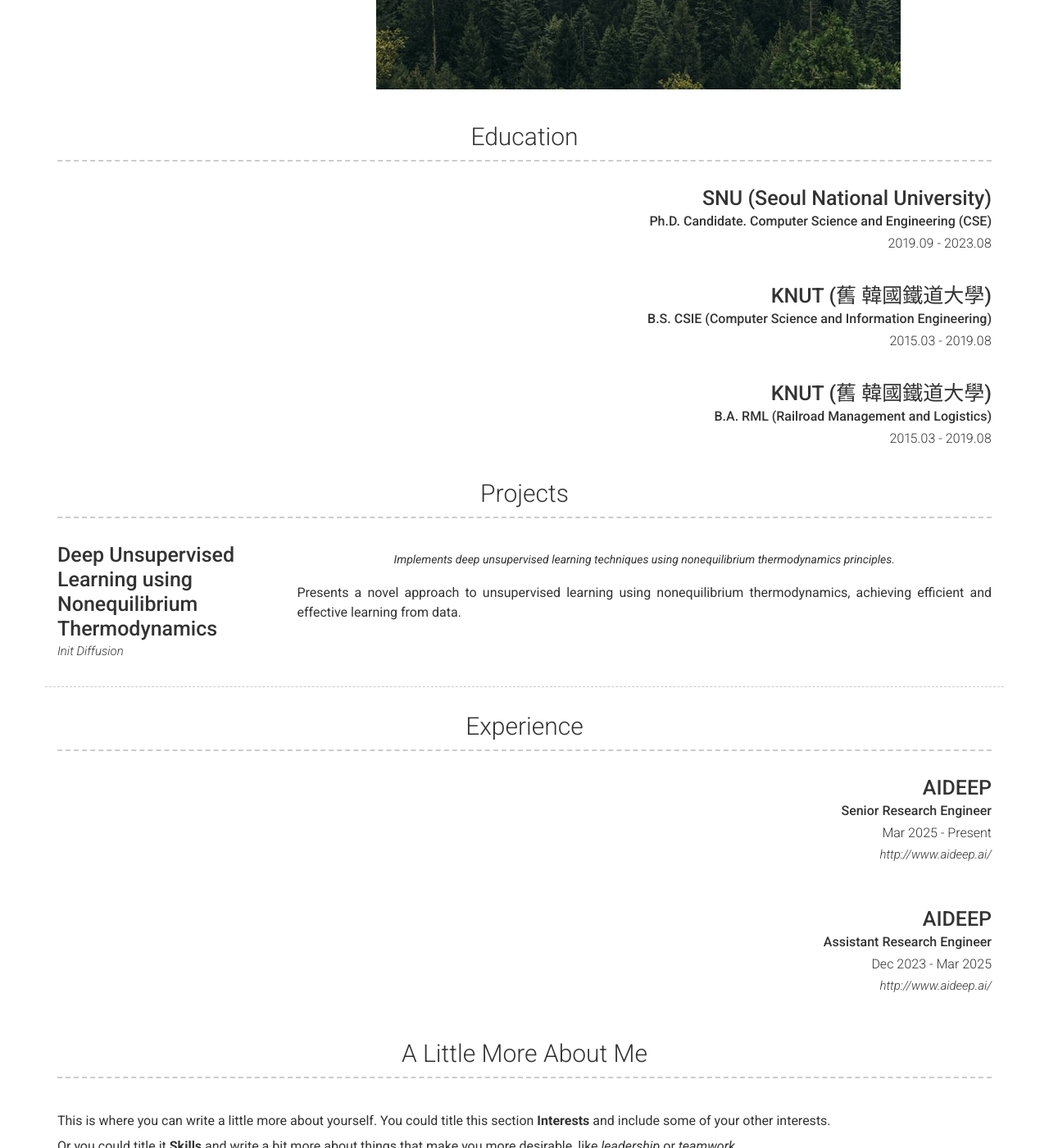
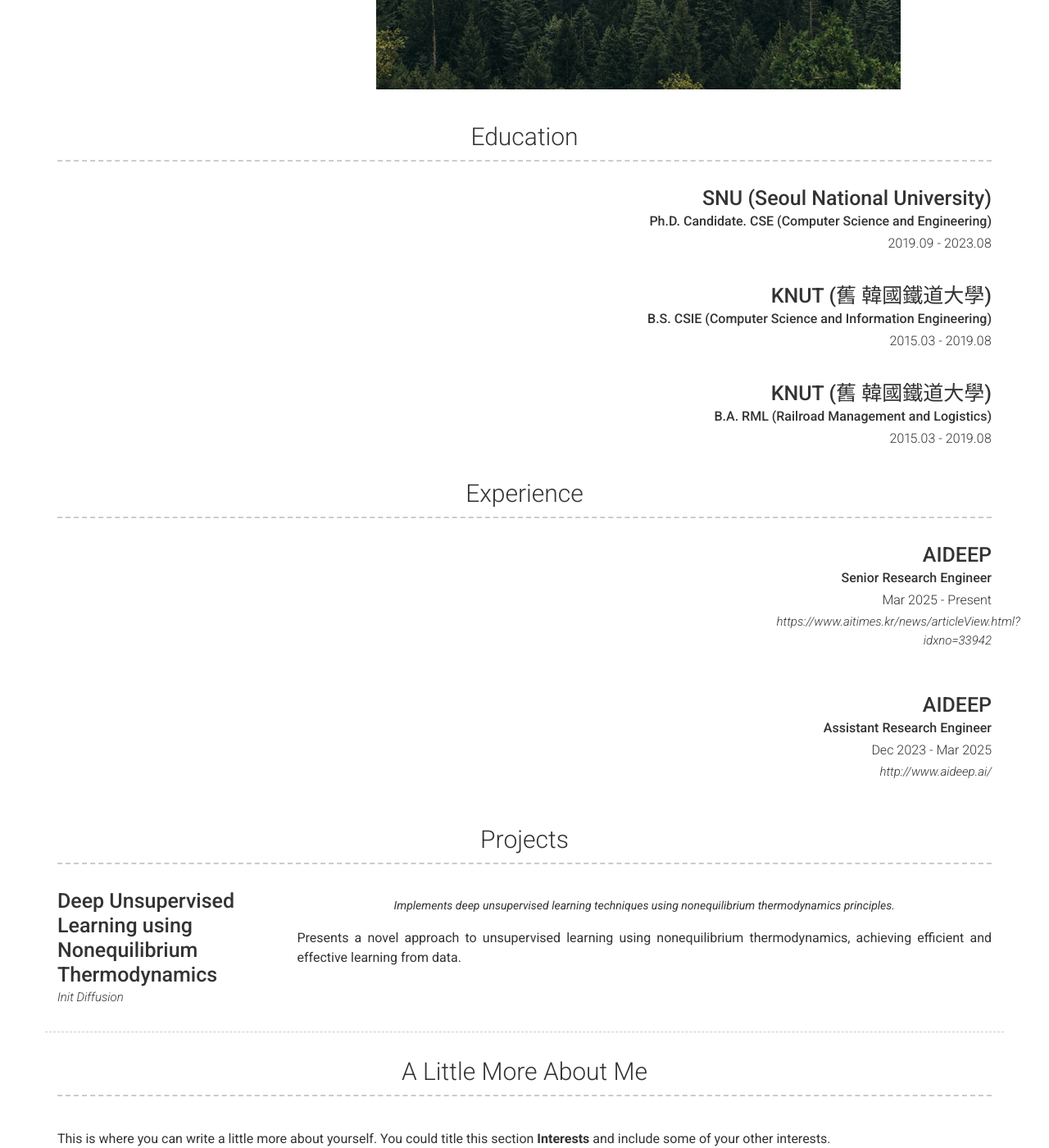
Before and after one commit to youngunghan/yuhan.github.io, a Jekyll site: the page built from index.md, in a window 1280 px wide and 1400 px high, scrolled down 779 px. Shown: the whole window at 82% size. Built offline with Jekyll 4.4.1, drawn with Linux system fonts in a browser that asks for light colours; nearby versions of some CDN libraries; part of the change alters nothing that is shown; some of the changed text lies outside the part shown.

Commit message:
add v0.8

```diff
--- a/_config.yml
+++ b/_config.yml
@@ -26,7 +26,7 @@ github_username:  youngunghan
 # facebook_username: jekyll
 # flickr_username: jekyll
 # instagram_username: jekyll
-linkedin_username: https://linkedin.com/in/youngunghan
+linkedin_username: youngunghan
 
 # xing_username: jekyll
 # pinterest_username: jekyll
@@ -67,7 +67,7 @@ content:
     content:
       - layout: top-right
         title: SNU (Seoul National University)
-        sub_title: Ph.D. Candidate. Computer Science and Engineering (CSE)
+        sub_title: Ph.D. Candidate. CSE (Computer Science and Engineering)
         caption: 2019.09 - 2023.08
       - layout: top-right
         title: KNUT (舊 韓國鐵道大學)
@@ -77,6 +77,24 @@ content:
         title: KNUT (舊 韓國鐵道大學)
         sub_title: B.A. RML (Railroad Management and Logistics)
         caption: 2015.03 - 2019.08
+
+  - title: Experience
+    layout: list
+    content:
+      - layout: right
+        title: AIDEEP
+        link: https://www.aitimes.kr/news/articleView.html?idxno=33942
+        sub_title: Senior Research Engineer
+        caption: Mar 2025 - Present
+      - layout: right
+        title: AIDEEP
+        link: http://www.aideep.ai/
+        sub_title: Assistant Research Engineer
+        caption: Dec 2023 - Mar 2025
+        # quote: >
+        #   Short description of the company (optional)
+        # description: | # this will include new lines to allow paragraphs
+        #   Description of role
 
   - title: Projects # Title for the section
     layout: list # Type of content section (list/text)
@@ -99,23 +117,7 @@ content:
         description: | # this will include new lines to allow paragraphs
           Presents a novel approach to unsupervised learning using nonequilibrium thermodynamics, achieving efficient and effective learning from data.
 
-  - title: Experience
-    layout: list
-    content:
-      - layout: right
-        title: AIDEEP
-        link: http://www.aideep.ai/
-        sub_title: Senior Research Engineer
-        caption: Mar 2025 - Present
-      - layout: right
-        title: AIDEEP
-        link: http://www.aideep.ai/
-        sub_title: Assistant Research Engineer
-        caption: Dec 2023 - Mar 2025
-        # quote: >
-        #   Short description of the company (optional)
-        # description: | # this will include new lines to allow paragraphs
-        #   Description of role
+
 
   - title: A Little More About Me
     layout: text
@@ -126,7 +128,7 @@ content:
 
 # Footer
 footer_show_references: true
-# references_title: References on request (Override references text)
+references_title: References on request (Override references text)
 
 # Build settings
 # theme: modern-resume-theme (Use this is you are hosting your resume yourself)
```
